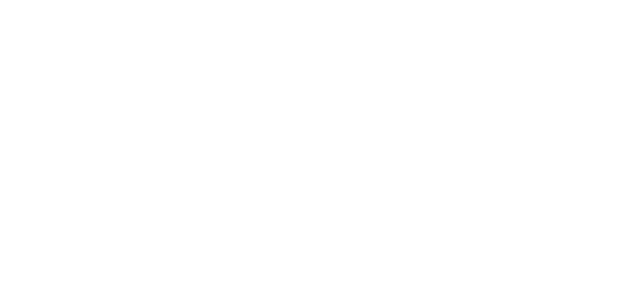
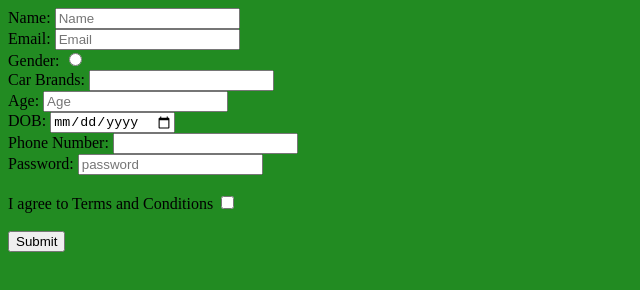
Before and after one commit to acciojob/signup-form-car-Rudranil8, a website: page main.html in a window 1280 px wide. Shown: the whole page, without its empty margins (0-640 px from the left). Drawn offline with Linux system fonts and the light colour scheme.

Commit message:
created a submission

```diff
--- a/main.html
+++ b/main.html
@@ -7,10 +7,29 @@
 </head>
 
 <body>
-	<!-- the entire body must be written by student -->
-    <script type="text/javascript" src="./script.js">
-</script>
-
+	<form method="post">
+		Name: <input type="text" id="name" placeholder="Name">
+		<br>
+		Email: <input type="email" id="email" placeholder="Email">
+		<br>
+		Gender: <input type="radio" id="gender_m" id="gender_f">
+		<br>
+		Car Brands: <input type="text" id="cars">
+		<br>
+		Age: <input type="number" id="age" placeholder="Age">
+		<br>
+		DOB: <input type="date" id="dob">
+		<br>
+		Phone Number: <input type="tel" id="tel">
+		<br>
+		Password: <input type="password" id="password" placeholder="password">
+		<br>
+		<br>
+		I agree to Terms and Conditions <input type="checkbox" id="tos">
+		<br>
+		<br>
+		<button>Submit</button>
+	</form>
 </body>
 
 </html>
--- a/styles.css
+++ b/styles.css
@@ -1,2 +1,3 @@
-
-/* Your CSS Code here. */
+body{
+	background-color:forestgreen;
+}
```
